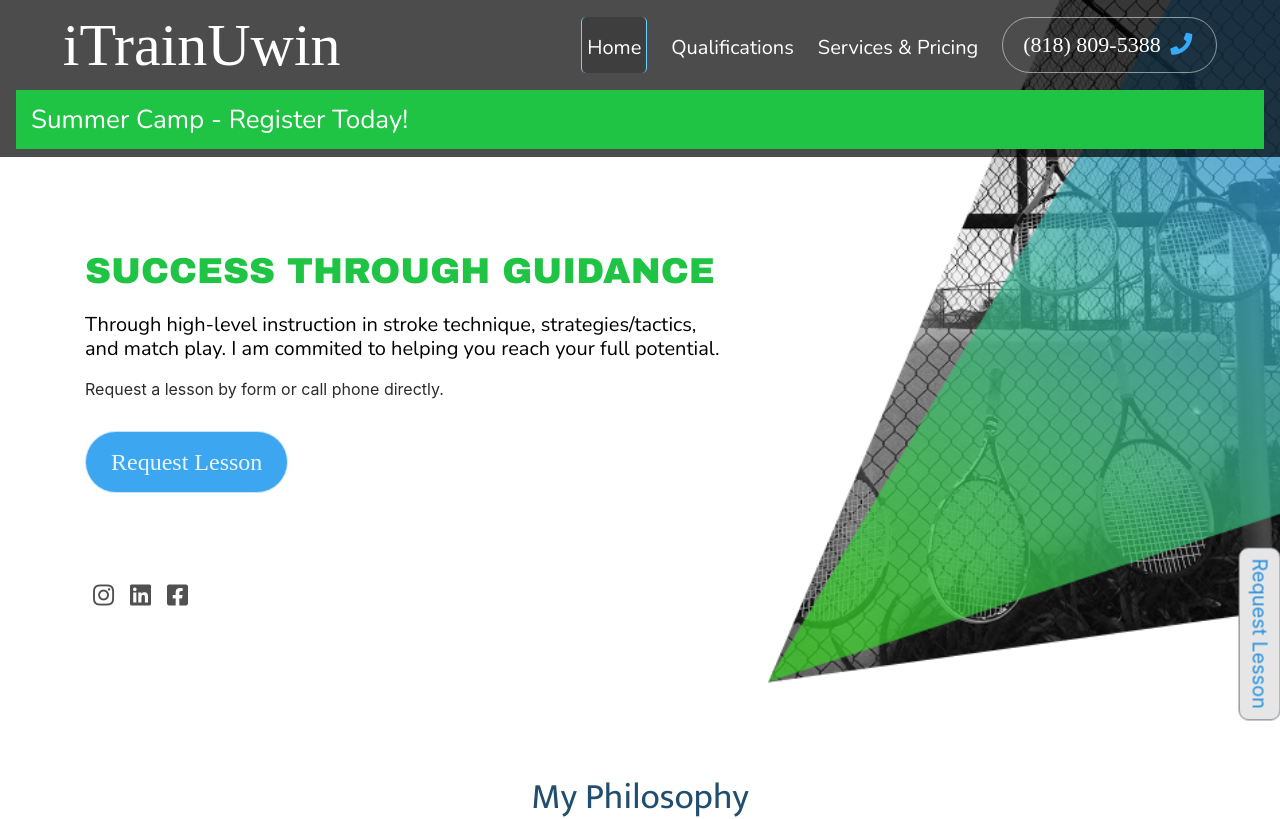
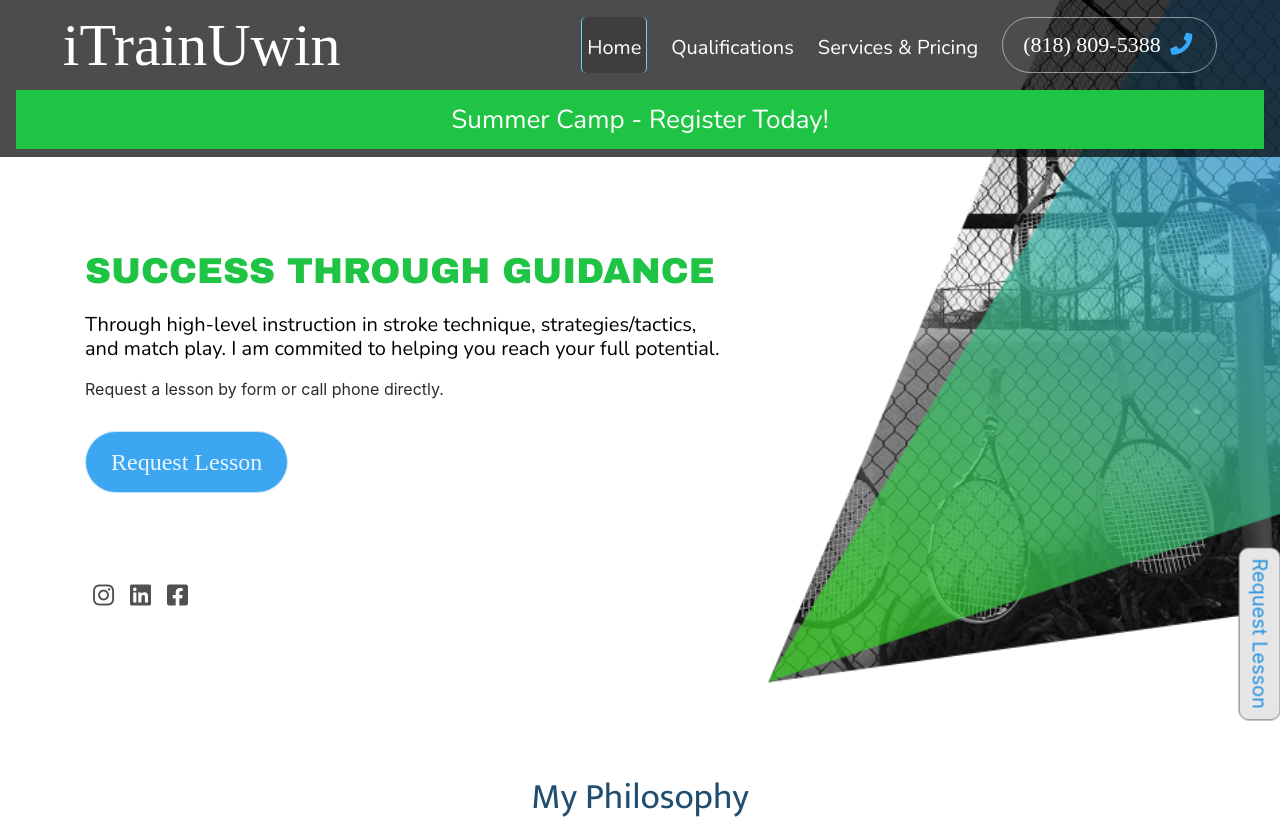
Before and after one commit to mtaslagyan/itrainuwin, a React (Create React App) app: page / in a window 1280 px wide. Shown: the top 819 px of the page. Built offline with nearby package versions, Linux system fonts and the light colour scheme; a web font is replaced by a local one.

Commit message:
Update Navbar.js

```diff
--- a/src/components/Navbar/Navbar.js
+++ b/src/components/Navbar/Navbar.js
@@ -23,7 +23,7 @@ const Navbar = () => {
             <NavLink className="navbar-requestLesson2" to="/services" exact activeClassName="active-link">Services & Pricing</NavLink>
           </div>
         </div>
-        <div className="col-12 text-left summer-camp-alert">
+        <div className="col-12 text-center summer-camp-alert">
             <div>
               Summer Camp - Register Today!
             </div>
```
